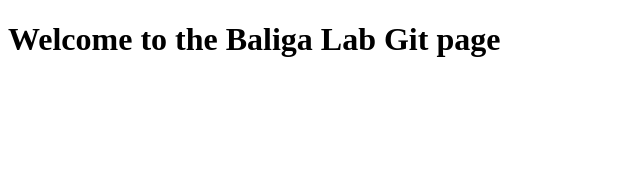
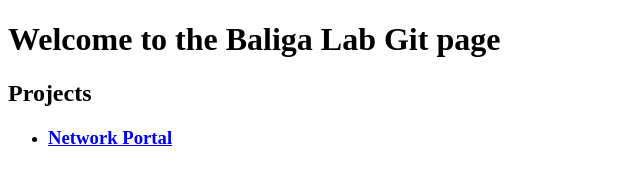
Before and after one commit to baliga-lab/baliga-lab.github.com, a plain HTML site: page index.html in a window 1280 px wide. Shown: the whole page, without its empty margins (0-640 px from the left). Drawn offline with Linux system fonts and the light colour scheme.

```diff
--- a/index.html
+++ b/index.html
@@ -5,6 +5,14 @@
 <body>
   <div id="container">
     <h1>Welcome to the Baliga Lab Git page</h1>
+    <section>
+      <h2>Projects</h2>
+      <ul>
+	<li>
+	  <h3><a href="https://github.com/baliga-lab/network_portal">Network Portal</a></h3>
+	</li>
+      </ul>
+    </section>
   </div>
 </body>
 </html>
```
